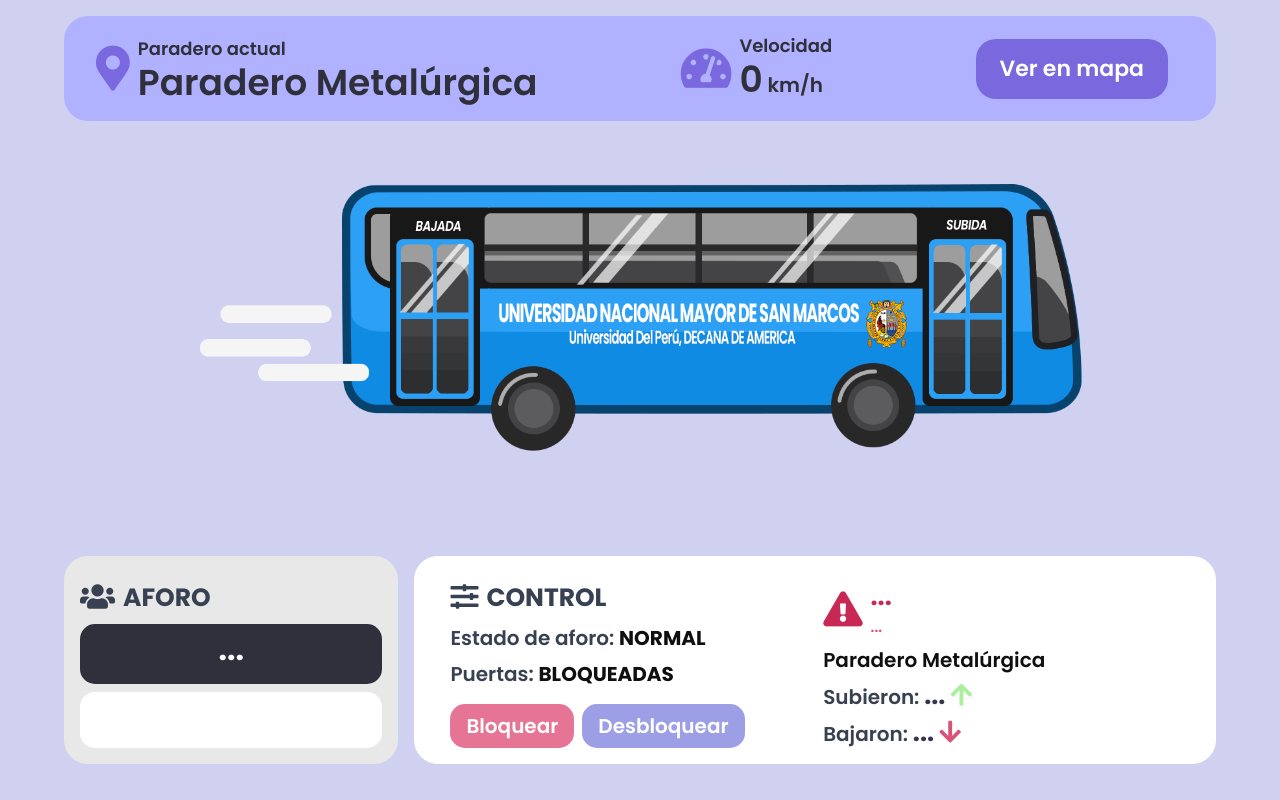
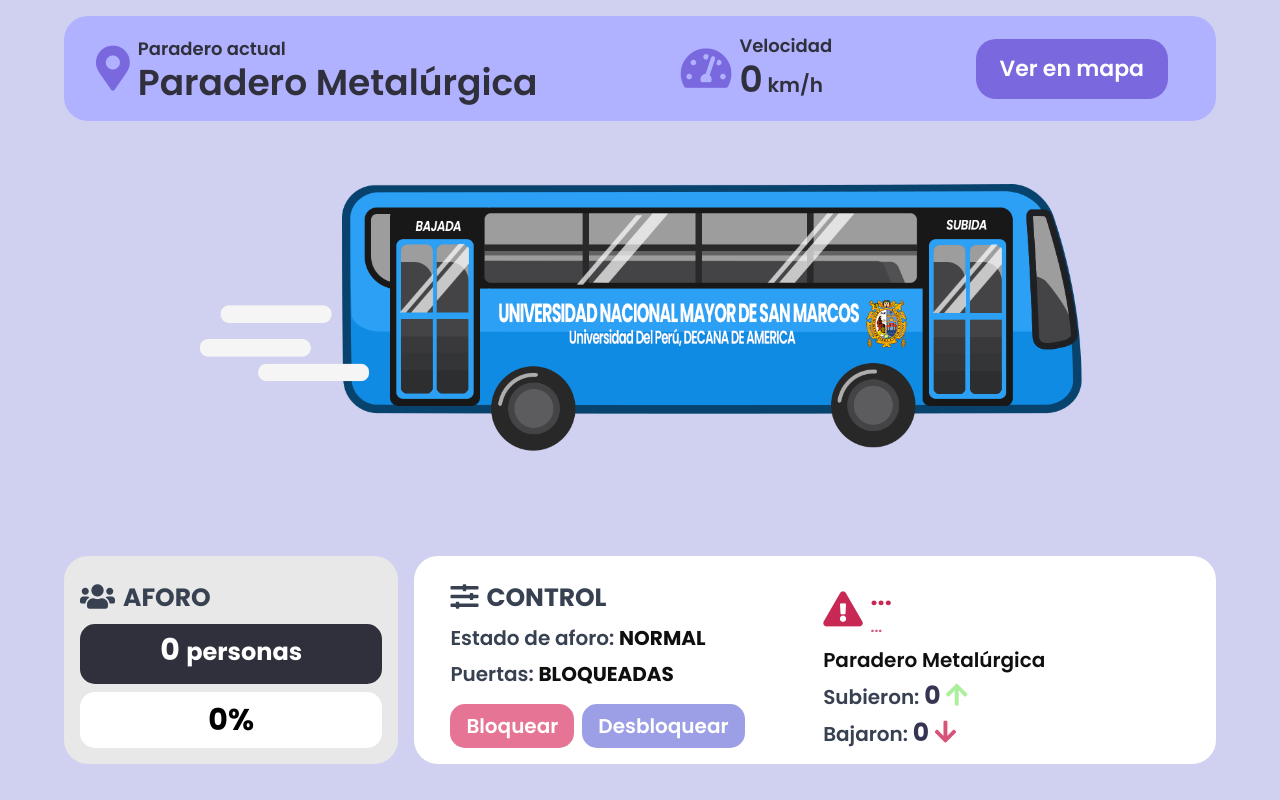
Before and after one commit to angelariasus/dashboard, a plain HTML site: page index.html in a window 1280 px wide. Drawn offline with nearby package versions, Linux system fonts and the light colour scheme; some packages are replaced by stand-ins of ours; no server answers.

Commit message:
Update index.html

```diff
--- a/index.html
+++ b/index.html
@@ -73,13 +73,13 @@
                     <p class="text-gray-700 font-bold" style="font-size: 25px;">AFORO</p>
                 </div>
                 <div class="bg-[#30303d] text-white w-full text-center py-2 mb-2" style="border-radius: 15px;">
-                    <p id="totalCount" class="text-3xl font-bold mb-2">...</p>
+                    <p id="totalCount" class="text-3xl font-bold mb-2">0 <span class="text-2xl">personas</span></p>
 
                 </div>
                 <div class="progress-container relative w-full h-14 rounded-3xl bg-white" style="border-radius: 15px;">
                     <div id="progress-bar" class="absolute top-0 left-0 h-full rounded-3xl" style="border-radius: 15px;"></div>
                     <div class="progress-text absolute inset-0 flex items-center justify-center">
-                        <p id="percentage" class="text-3xl font-bold"></p>
+                        <p id="percentage" class="text-3xl font-bold">0%</p>
                     </div>
                 </div>
             </div>
@@ -105,8 +105,8 @@
                         </div>
                     </div>
                     <p id="paraderoNombre2" class="text-[#0f0f0f] font-semibold mb-2 text-xl">Cargando...</p>
-                    <p class="text-gray-700 mb-2 text-xl"><span class="font-semibold">Subieron:</span> <span  id="subenParadero" class="text-[#353553] font-bold" style="font-size: 25px;">... <i class="fas fa-arrow-up" style="color: #a9ef9c;"></i></span></p>
-                    <p class="text-gray-700 text-xl"><span class="font-semibold">Bajaron:</span> <span id="bajanParadero" class="text-[#353553] font-bold" style="font-size: 25px;">... <i class="fas fa-arrow-down" style="color: #d75378;"></i></span></p>
+                    <p class="text-gray-700 mb-2 text-xl"><span class="font-semibold">Subieron:</span> <span  id="subenParadero" class="text-[#353553] font-bold" style="font-size: 25px;">0 <i class="fas fa-arrow-up" style="color: #a9ef9c;"></i></span></p>
+                    <p class="text-gray-700 text-xl"><span class="font-semibold">Bajaron:</span> <span id="bajanParadero" class="text-[#353553] font-bold" style="font-size: 25px;">0 <i class="fas fa-arrow-down" style="color: #d75378;"></i></span></p>
                 </div>
             </div>
         </div>
@@ -261,7 +261,7 @@
                     document.getElementById('faltantes').textContent = `Faltan ${faltantes} personas`;
                     document.getElementById('faltantes2').textContent = `para alcanzar el aforo máximo`;
                     if(faltantes == 0){
-                        document.getElementById('faltantes').textContent = `Bus con foro máximo`;
+                        document.getElementById('faltantes').textContent = `Bus con aforo máximo`;
                         document.getElementById('faltantes2').textContent = `No pueden subir más personas`;
                     }
                     updateProgressBar(percentage);
```
